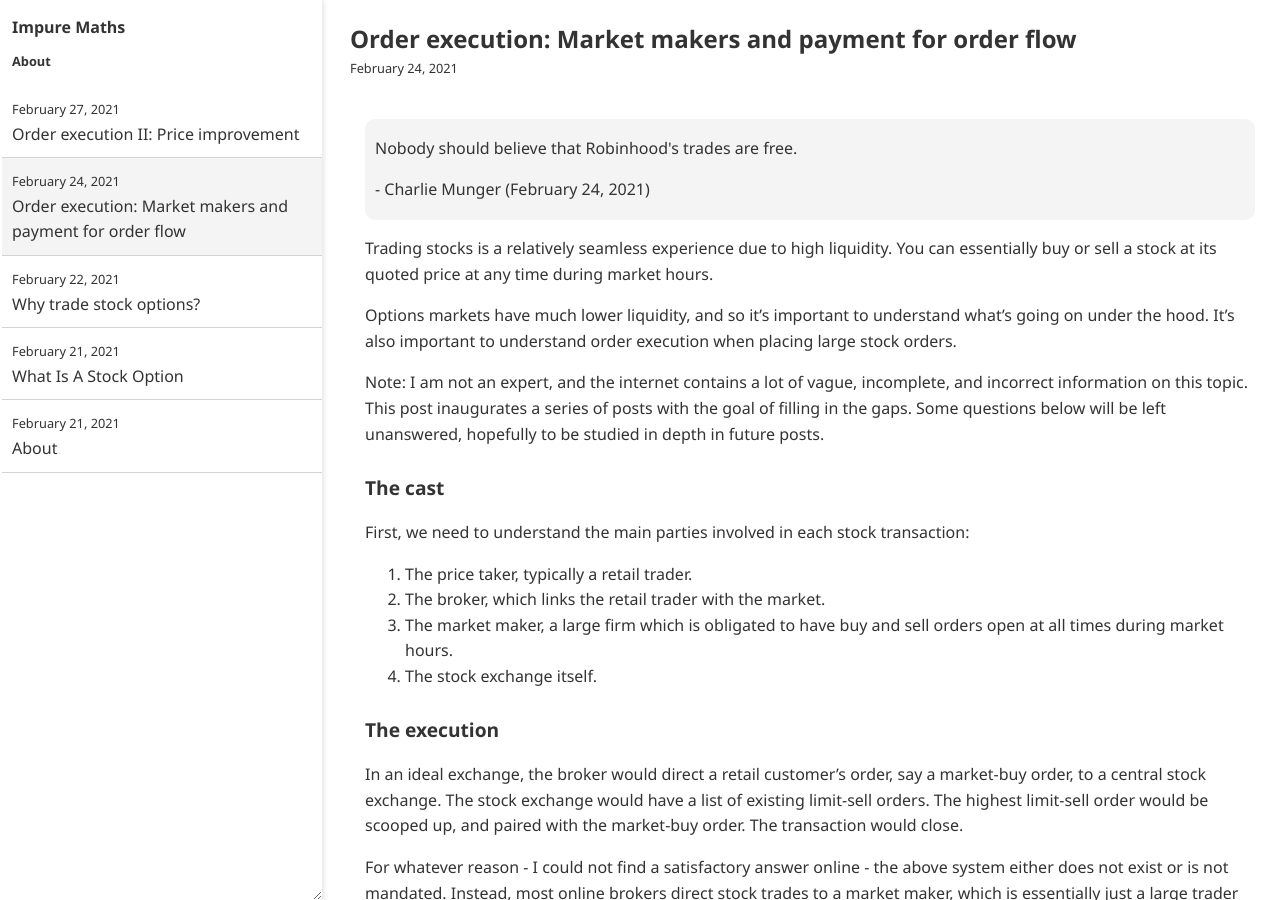
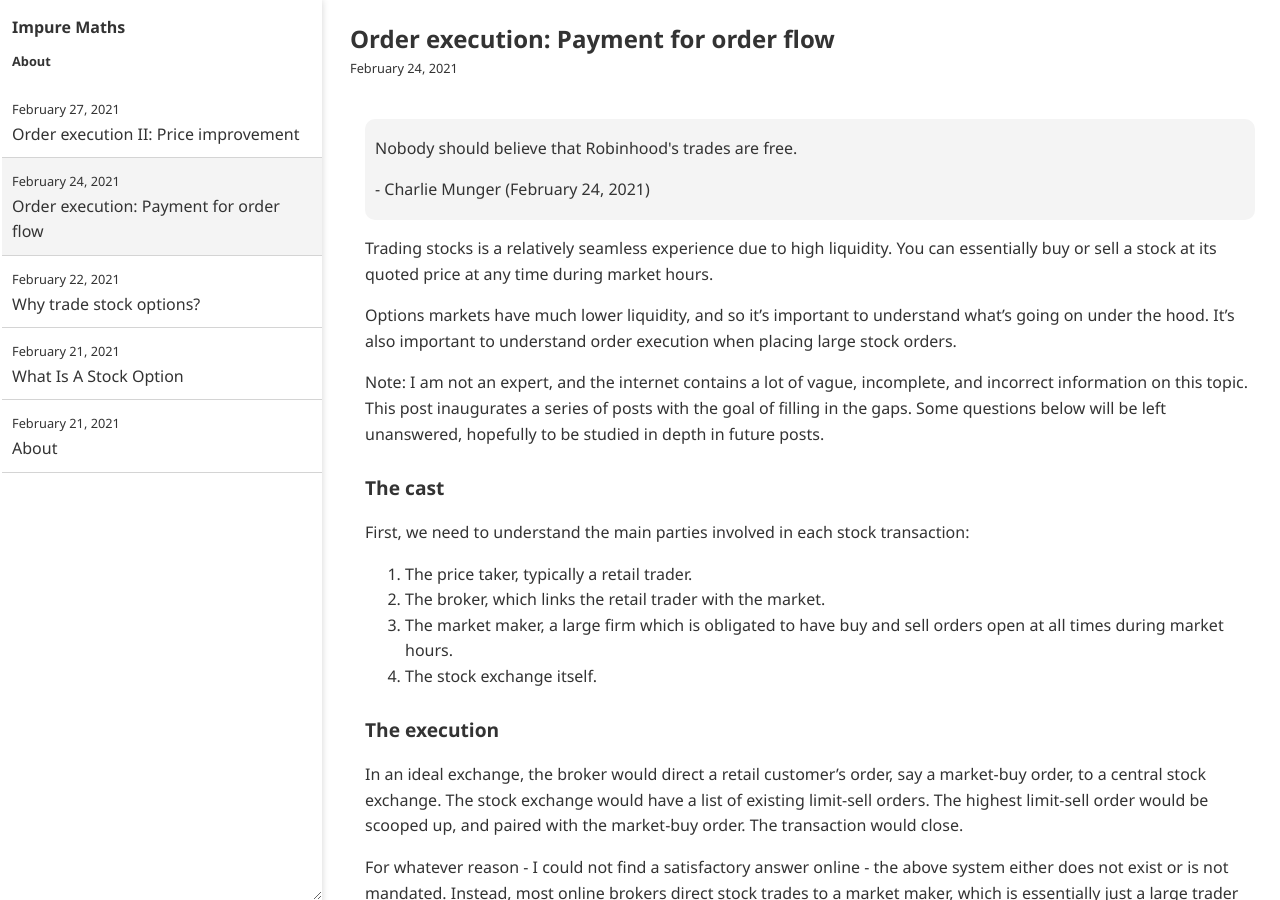
Before and after one commit to impuremaths/impuremaths.github.io, a Jekyll site: the page built from _posts/2021-02-24-order-execution.md, in a window 1280 px wide and 900 px high. Built offline with Jekyll 4.4.1, drawn with Linux system fonts in a browser that asks for light colours.

Commit message:
Update 2021-02-24-order-execution.md

```diff
--- a/_posts/2021-02-24-order-execution.md
+++ b/_posts/2021-02-24-order-execution.md
@@ -1,5 +1,5 @@
 ---
-title: "Order execution: Market makers and payment for order flow"
+title: "Order execution: Payment for order flow"
 ---
 
 <div class="media">
```
